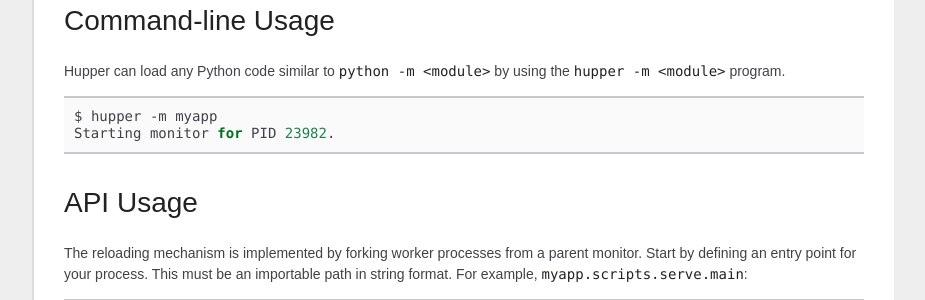
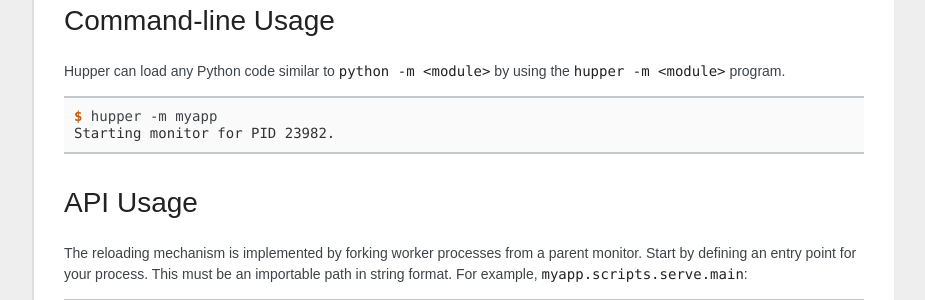
Before and after one commit to Pylons/hupper, a Sphinx documentation site: the page built from docs/index.rst, in a window 1280 px wide and 900 px high, scrolled down 828 px. Shown: the part 152-452 px from the top of the window, without its empty margins (198-1123 px from the left). Built offline with Sphinx 7.4.7, drawn with Linux system fonts in a browser that asks for light colours; some web fonts are replaced.

Commit message:
syntax highlighting

```diff
--- a/README.rst
+++ b/README.rst
@@ -22,7 +22,7 @@
 Hupper can load any Python code similar to ``python -m <module>`` by using the
 ``hupper -m <module>`` program.
 
-.. code-block:: shell
+.. code-block:: console
 
    $ hupper -m myapp
    Starting monitor for PID 23982.
--- a/docs/index.rst
+++ b/docs/index.rst
@@ -63,7 +63,7 @@
 Hupper can load any Python code similar to ``python -m <module>`` by using the
 ``hupper -m <module>`` program.
 
-.. code-block:: shell
+.. code-block:: console
 
    $ hupper -m myapp
    Starting monitor for PID 23982.
```
